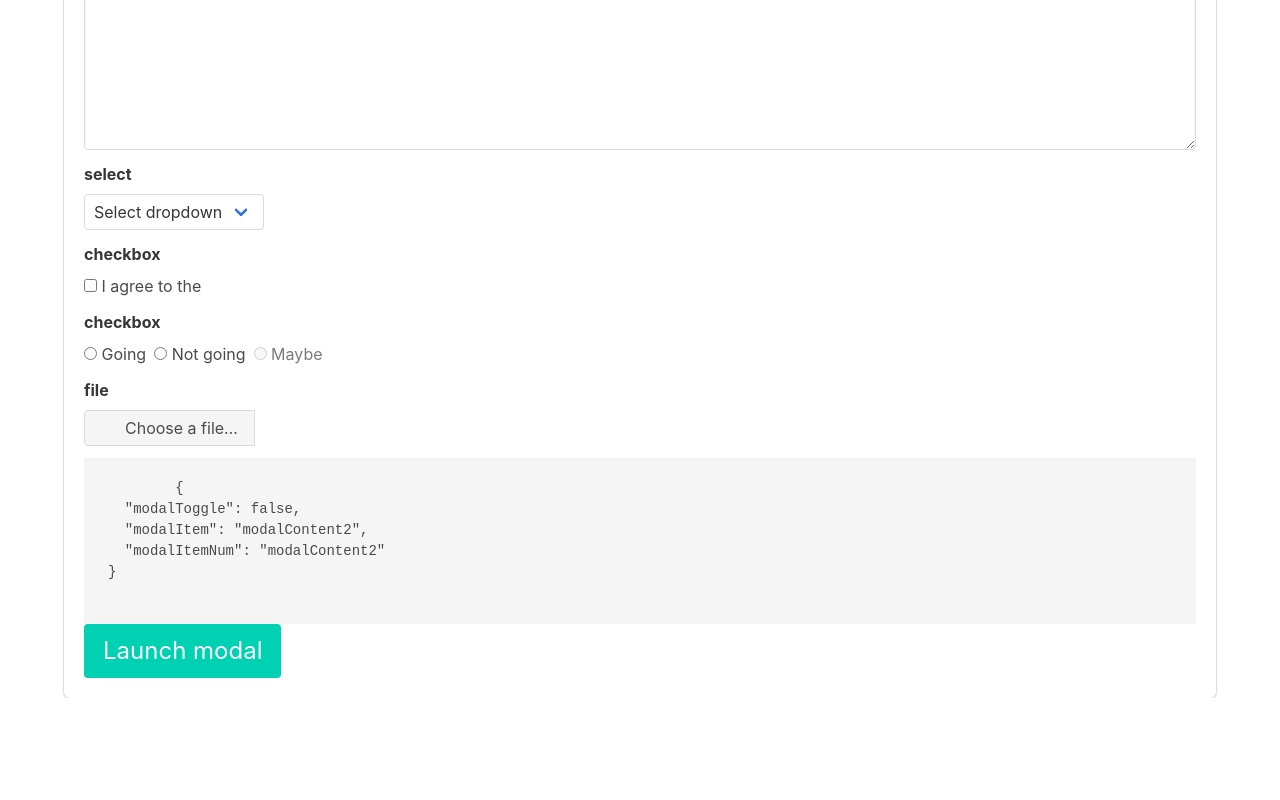
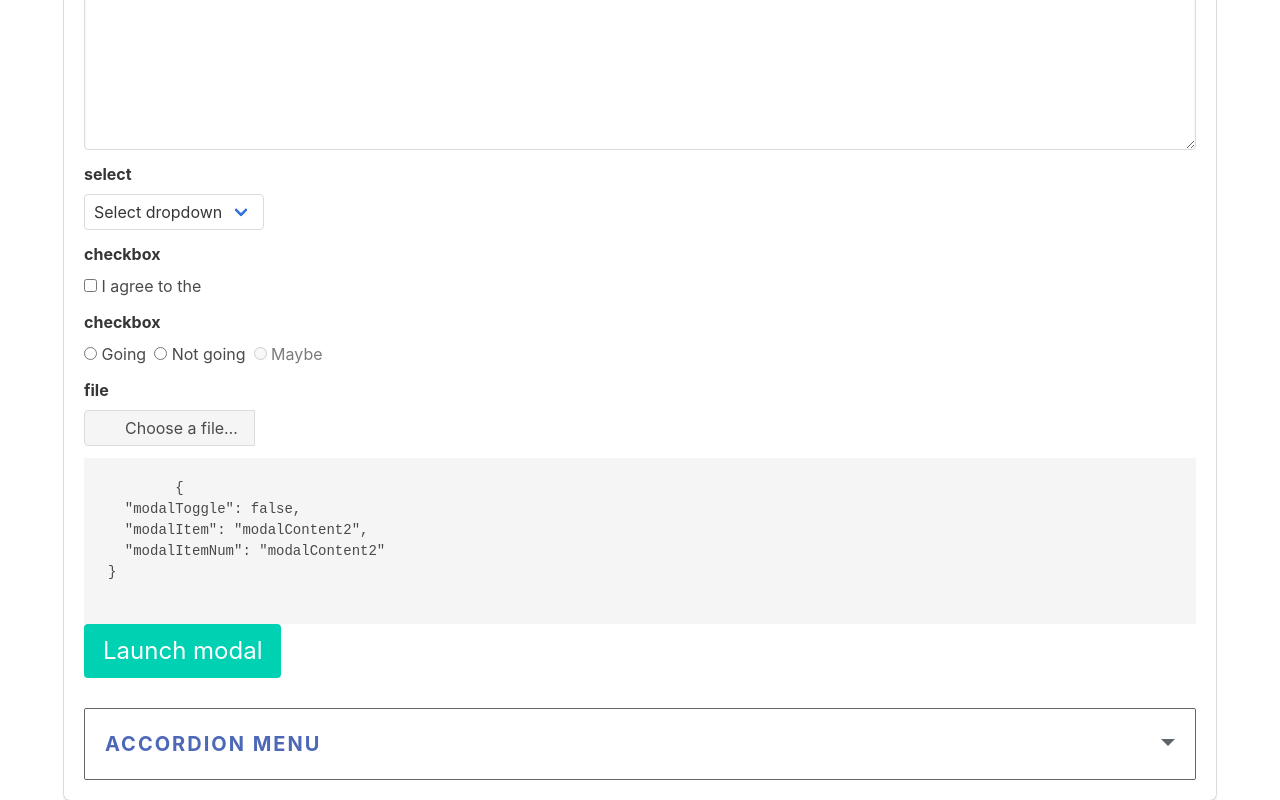
Before and after one commit to hasegawazlight/vuejs, a Vue app in the folder my-project/: page / in a window 1280 px wide. Shown: the part 434-1234 px from the top of the page. Before the commit the page ends 1132 px from the top, so only its background shows below. Built offline with nearby package versions, Linux system fonts and the light colour scheme.

Commit message:
feat:アコーディオンメニュー作って見る
参考ソース
http://lab.astamuse.co.jp/entry/2018/10/15/154737

```diff
--- a/my-project/public/index.html
+++ b/my-project/public/index.html
@@ -31,6 +31,7 @@ https://bulma.io/documentation/
           modalitem="modalContent2"
         ></modal-app>
 
+        <accordion-app></accordion-app>
       </div><!-- / #app -->
 
     </div><!-- / .container -->
--- /dev/null
+++ b/my-project/src/accordion.vue
@@ -0,0 +1,148 @@
+<template>
+
+  <aside class="menu js-accordion" v-cloak>
+    <!-- 参考 http://lab.astamuse.co.jp/entry/2018/10/15/154737 -->
+    <p class="menu-label js-accordion--trigger" :class="{ '_state-open': isOpened }" @click="accordionToggle()">
+      ACCORDION MENU
+    </p>
+    <ul class="menu-list js-accordion--target" :class="{ '_state-open': isOpened }" v-if="isOpened">
+      <li><a>Dashboard</a></li>
+      <li><a>Customers</a></li>
+    </ul>
+  </aside>
+
+</template>
+
+<script>
+
+/**
+ * 必要な単一ファイルコンポーネントをimportする。
+ */
+// import modalContent from "./components/modal_content";
+// import modalContent2 from "./components/modal_content2";
+
+
+export default {
+  name: 'accordion',
+  data: function () {
+    // コンポーネントからのdataは、function() {return{}} で返す。
+    return {
+      isOpened: false
+    };
+  },
+  props: {
+    // modalitem: {
+    //   type: String
+    // }
+  },
+  created: function () {
+
+  },
+
+  components: {
+  },
+  methods: {
+    accordionToggle: function(){
+      this.isOpened = !this.isOpened;
+    },
+  }
+}
+
+
+</script>
+
+<style lang="scss" scoped>
+  .menu {
+    margin-top: 30px;
+  }
+
+
+.js-accordion{
+  background-color: #fff;
+  border-color: #666;
+  border-style: solid;
+  border-width:1px 1px 0 1px;
+  border-radius: 2px;
+  &:last-child{
+    border-bottom-width:1px;
+  }
+  &--trigger{
+    position: relative;
+    display: block;
+    width: 100%;
+    transition: all 0.2s ease-in;
+    color: #4d68b7;
+    display: block;
+    font-size:20px;
+    font-weight: bold;
+    text-align: left;
+    padding: 20px;
+    outline: none;
+    border: none;
+    cursor: pointer;
+    &:after{
+      display: inline-block;
+      width: 0;
+      height: 0;
+      border: solid transparent;
+      content: "";
+      border-top-color: #5f6569;
+      border-width: 7px;
+      position: absolute;
+      top: 50%;
+      right: 1em;
+      margin-top: -5px;
+      transition: all 0.2s ease-in;
+    }
+    &._state-open{
+      background-color: #f1f1f1;
+      text-decoration: none;
+      &:after{
+        transform:rotateX(180deg);
+        margin-top: -10px;
+      }
+    }
+    &:hover{
+      background-color: #f1f1f1;
+      text-decoration: none;
+    }
+  }
+  &--target{
+    overflow: hidden;
+    transition: 0.4s ease-in-out;
+  }
+  &--body{
+
+    padding: 30px;
+  }
+  &-enter-active{
+    animation-duration: 1s;
+    animation-fill-mode: both;
+    animation-name: js-accordion--anime__opend;
+  }
+  &-leave-active{
+    animation-duration: 1s;
+    animation-fill-mode: both;
+    animation-name: js-accordion--anime__closed;
+  }
+}
+
+@keyframes js-accordion--anime__opend {
+  0% {
+    opacity: 0;
+  }
+  100% {
+    opacity: 1;
+   }
+}
+@keyframes js-accordion--anime__closed {
+  0% {
+   opacity: 1;
+  }
+
+  100% {
+    opacity: 0;
+  }
+}
+
+</style>
--- a/my-project/src/main.js
+++ b/my-project/src/main.js
@@ -2,6 +2,7 @@ import Vue from 'vue/dist/vue.esm'// $mount(#要素ID)以外で読む場合、vu
 // import App from './App.vue'
 import formApp from './form_app.vue'
 import modal from './modal.vue'
+import accordion from './accordion.vue'
 
 // これを false に設定すると、 Vue の起動時のプロダクションのヒントが表示されなくなります。
 Vue.config.productionTip = false
@@ -15,7 +16,8 @@ new Vue({
   },
   components: {
     "form-app": formApp,
-    "modal-app": modal
+    "modal-app": modal,
+    "accordion-app": accordion
   },
   methods: {
   }
```
